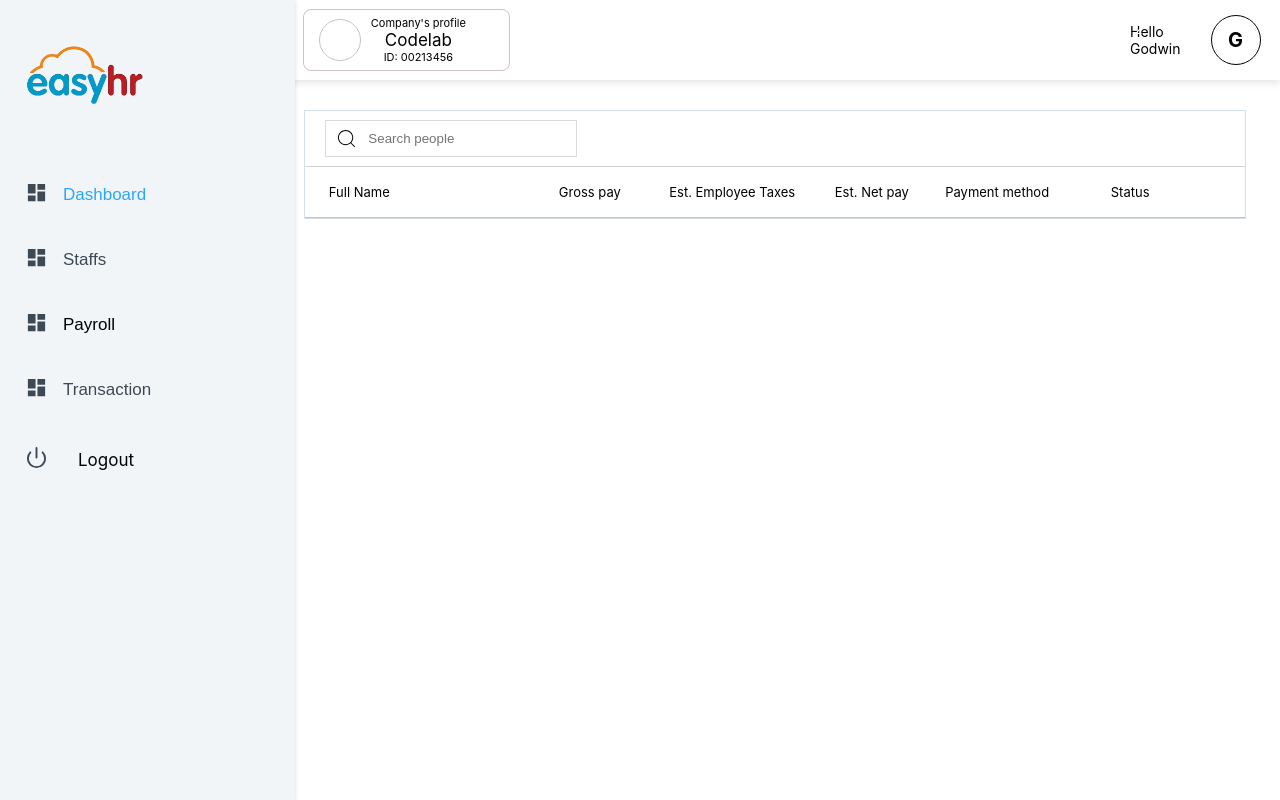
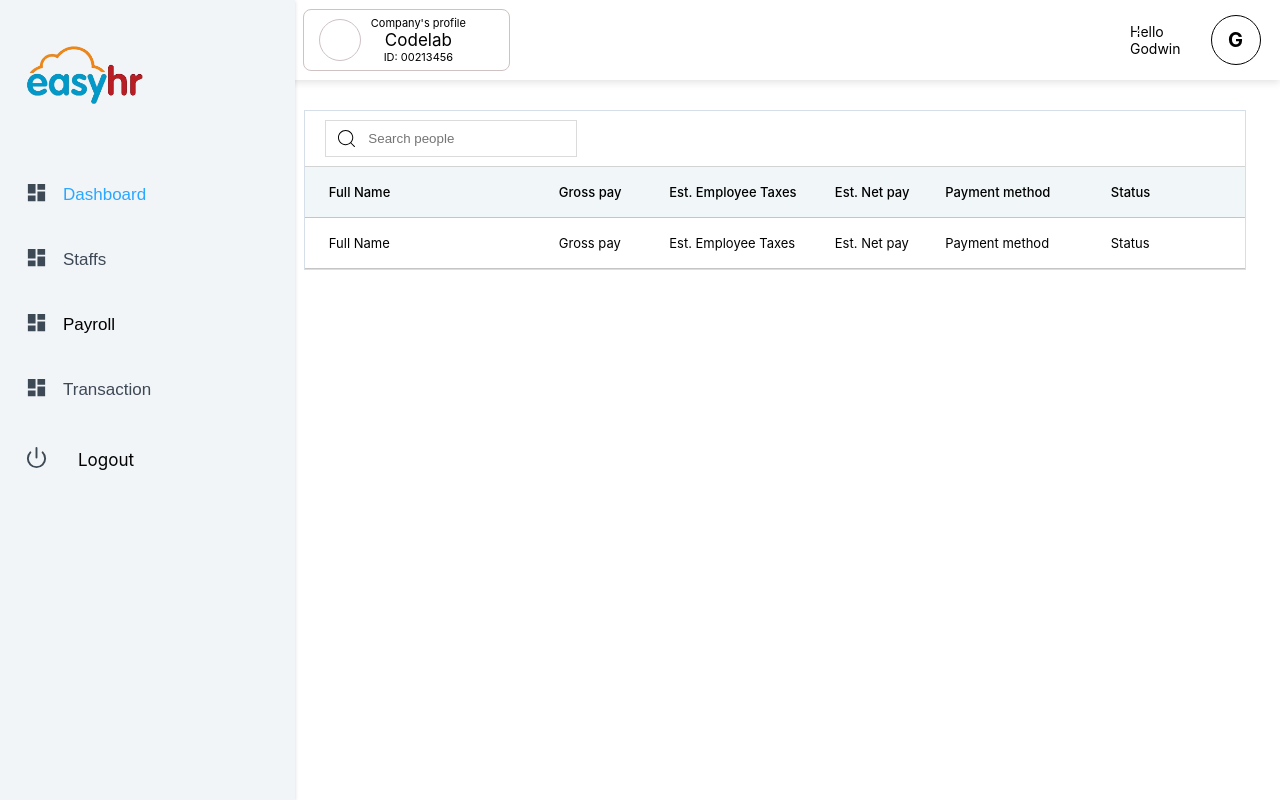
Before and after one commit to OgbuEsther/Easy_HR_FE, a React (Create React App) app: page /dashboard/payroll in a window 1280 px wide. Built offline with nearby package versions, Linux system fonts and the light colour scheme.

Commit message:
payroll lists

```diff
--- a/src/pages/Payroll.tsx
+++ b/src/pages/Payroll.tsx
@@ -25,6 +25,17 @@ const Payroll = () => {
                       <Status>Status</Status>
                   </Lists>
               </Table>
+
+              <Table2>
+                  <Lists>
+                      <Name2>Full Name</Name2>
+                      <Gross2>Gross pay</Gross2>
+                      <Taxes2>Est. Employee Taxes</Taxes2>
+                      <Netpay2>Est. Net pay</Netpay2>
+                      <Payment2>Payment method</Payment2>
+                      <Status2>Status</Status2>
+                  </Lists>
+              </Table2>
           </Wrapper>
       </Container>
   )
@@ -37,9 +48,32 @@ const Status = styled.div`
     align-items: center;
     display: flex;
     font-size: 13px;
+    font-weight: 500;
+`
+const Status2 = styled.div`
+    width: 120px;
+    height: 100%;
+    align-items: center;
+    display: flex;
+    font-size: 13px;
+`
+const Payment2 = styled.div`
+    width: 180px;
+    height: 100%;
+    align-items: center;
+    display: flex;
+    font-size: 13px;
 `
 const Payment = styled.div`
     width: 180px;
+    height: 100%;
+    align-items: center;
+    display: flex;
+    font-size: 13px;
+    font-weight: 500;
+`
+const Netpay2 = styled.div`
+    width: 120px;
     height: 100%;
     align-items: center;
     display: flex;
@@ -52,10 +86,26 @@ const Netpay = styled.div`
     align-items: center;
     display: flex;
     font-size: 13px;
+    font-weight: 500;
+`
+const Taxes2 = styled.div`
+    width: 180px;
+    height: 100%;
+    align-items: center;
+    display: flex;
+    font-size: 13px;
 `
 
 const Taxes = styled.div`
     width: 180px;
+    height: 100%;
+    align-items: center;
+    display: flex;
+    font-size: 13px;
+    font-weight: 500;
+`
+const Gross2 = styled.div`
+    width: 120px;
     height: 100%;
     align-items: center;
     display: flex;
@@ -68,6 +118,14 @@ const Gross = styled.div`
     align-items: center;
     display: flex;
     font-size: 13px;
+    font-weight: 500;
+`
+const Name2 = styled.div`
+    width: 250px;
+    height: 100%;
+    display: flex;
+    align-items: center;
+    font-size: 13px;
 `
 
 const Name = styled.div`
@@ -76,12 +134,22 @@ const Name = styled.div`
     display: flex;
     align-items: center;
     font-size: 13px;
+    font-weight: 500;
 `
 
 const Lists = styled.div`
     width: 95%;
     height: 100%;
     display: flex;
+`
+const Table2 = styled.div`
+    width: 100%;
+    height: 50px;
+    border-bottom: 1px solid #c5c5c5;
+    display: flex;
+    align-items: center;
+    justify-content: center;
+    flex-direction: column;
 `
 
 const Table = styled.div`
@@ -91,6 +159,8 @@ const Table = styled.div`
     display: flex;
     align-items: center;
     justify-content: center;
+    flex-direction: column;
+    background-color: #F1F7F9;
 `
 
 const Input = styled.input`
```
